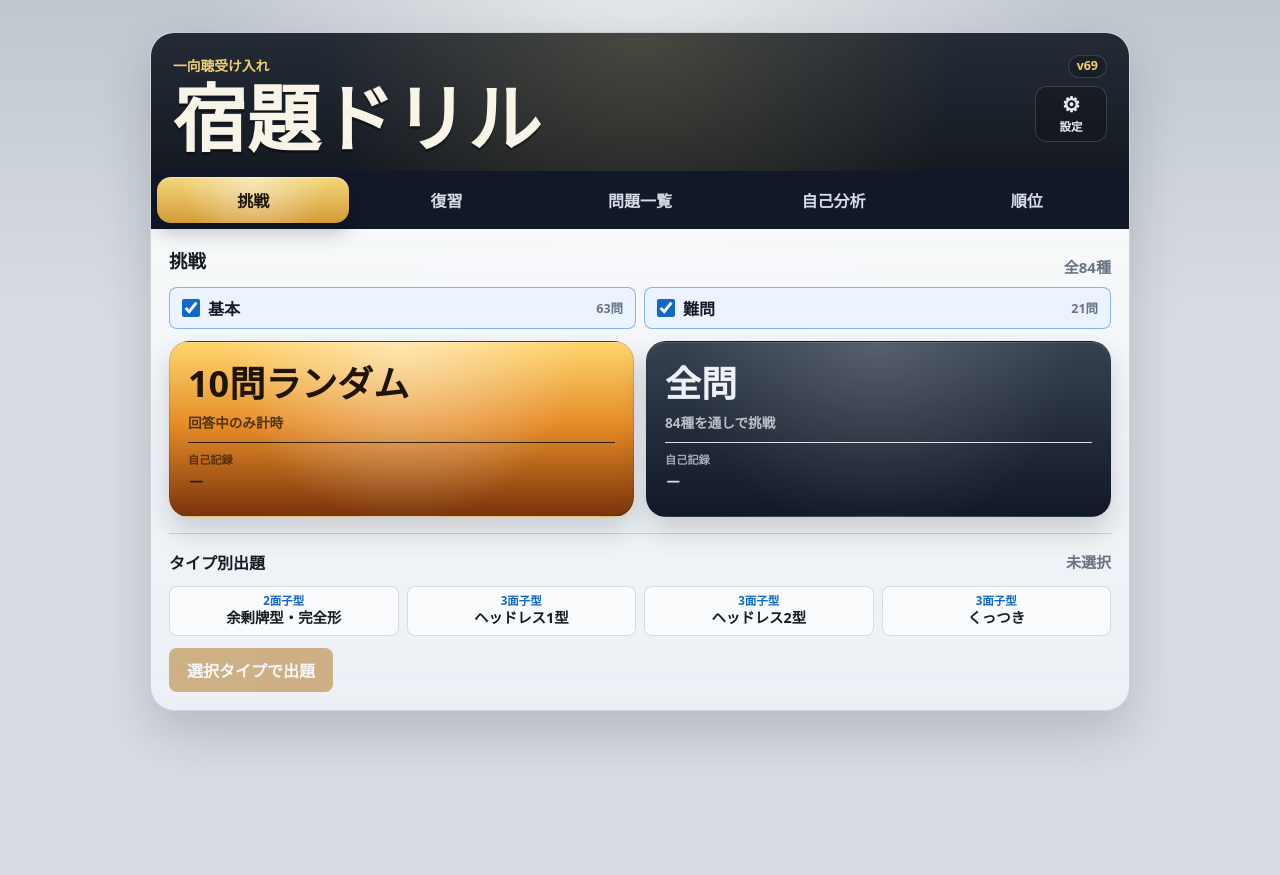
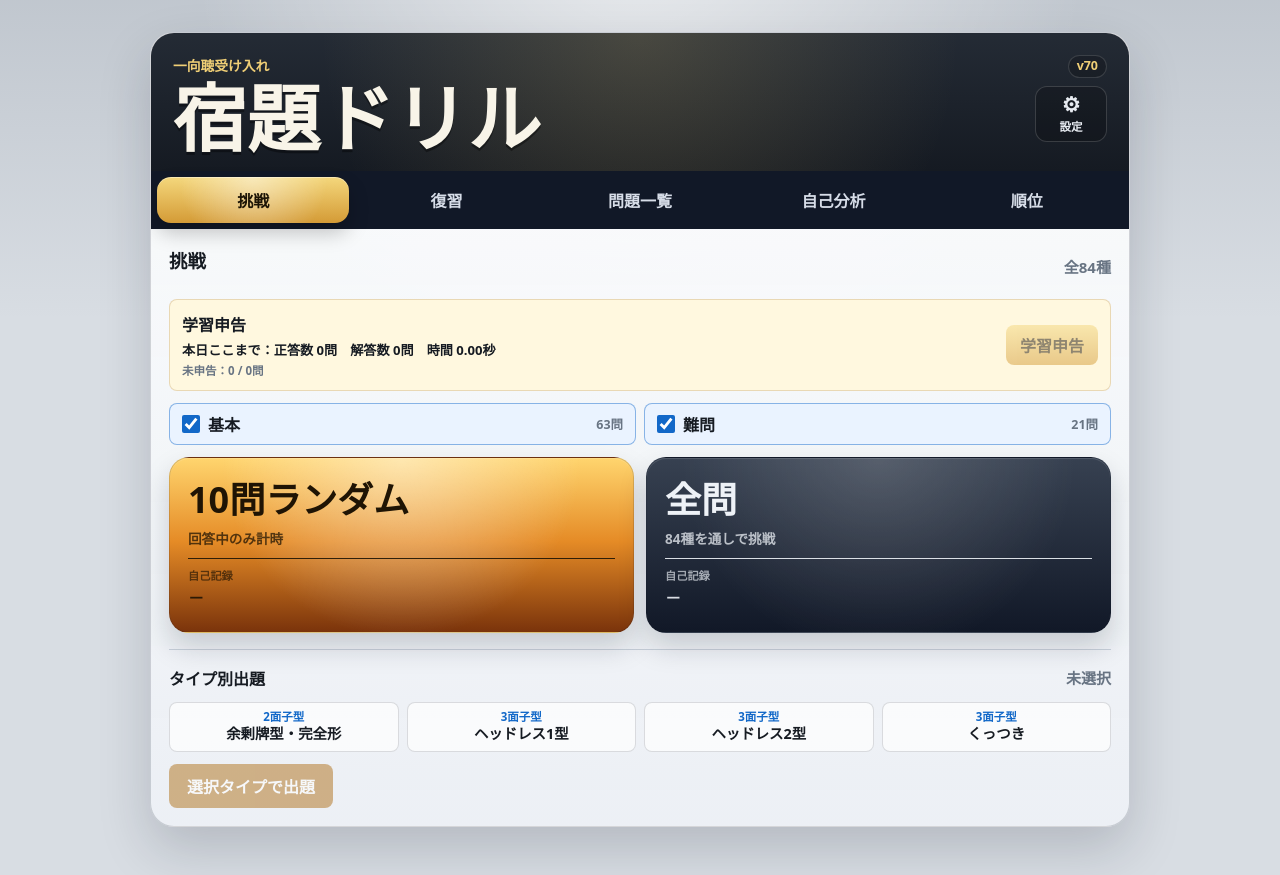
Before and after one commit to tenten-ensuku/1syanten-quiz, a Next.js app: page / in a window 1280 px wide. Before the commit the page ends 800 px from the top, so only its background shows below. Built offline with nearby package versions, Linux system fonts and the light colour scheme.

Commit message:
Switch rankings to learning reports

```diff
--- a/src/app/globals.css
+++ b/src/app/globals.css
@@ -536,7 +536,7 @@ h2 {
 }
 
 .rankingPeriodTabs {
-  grid-template-columns: repeat(3, minmax(0, 1fr));
+  grid-template-columns: repeat(2, minmax(0, 1fr));
   margin-top: 8px;
 }
 
@@ -575,6 +575,53 @@ h2 {
   color: var(--muted);
   font-size: 0.78rem;
   font-weight: 700;
+}
+
+.learningReportCard {
+  display: grid;
+  grid-template-columns: minmax(0, 1fr) auto;
+  align-items: center;
+  gap: 8px 12px;
+  margin: 12px 0;
+  padding: 12px;
+  border: 1px solid rgba(154, 103, 31, 0.22);
+  border-radius: 8px;
+  background: #fff8df;
+}
+
+.learningReportCard strong {
+  color: var(--text);
+}
+
+.learningReportCard p {
+  margin: 4px 0 0;
+  color: var(--text);
+  font-size: 0.82rem;
+  font-weight: 800;
+}
+
+.learningReportCard small {
+  display: block;
+  margin-top: 3px;
+  color: var(--muted);
+  font-size: 0.72rem;
+  font-weight: 800;
+}
+
+.learningReportCard button {
+  min-height: 40px;
+  padding: 8px 14px;
+  border: 0;
+  border-radius: 8px;
+  color: #1f1404;
+  background: linear-gradient(180deg, #f4d77c, #d49b36);
+  font-weight: 900;
+  cursor: pointer;
+}
+
+.learningReportCard button:disabled {
+  cursor: default;
+  opacity: 0.5;
 }
 
 .rankingList {
@@ -2049,6 +2096,14 @@ h2 {
     width: 100%;
   }
 
+  .learningReportCard {
+    grid-template-columns: 1fr;
+  }
+
+  .learningReportCard button {
+    width: 100%;
+  }
+
   .rankingEffortRow {
     grid-template-columns: 20px minmax(4.8rem, 1fr) auto auto auto;
     gap: 4px;
--- a/src/app/page.tsx
+++ b/src/app/page.tsx
@@ -17,18 +17,13 @@ import { HONOR_TILE_IDS, QUIZ_QUESTIONS, ShantenType, TileId } from "@/lib/quizD
 import { createRandomVariant } from "@/lib/quizTransforms";
 import {
   type EffortRankingRow,
-  type RankRankingRow,
-  type RankingCategory,
   type RankingChallengeMode,
   type RankingDifficulty,
   type RankingPeriod,
-  type RankGenre,
   type PendingDailyEffort,
   fetchEffortRankings,
-  fetchRankRankings,
   getJstDateKey,
-  submitDailyEffortEvent,
-  submitRankingResult
+  submitDailyEffortEvent
 } from "@/lib/rankingApi";
 
 type QuestionStats = {
@@ -119,15 +114,6 @@ const DEFAULT_SETTINGS: AppSettings = {
   slideTouchEnabled: true
 };
 const BASE_PATH = process.env.NEXT_PUBLIC_BASE_PATH ?? "";
-
-const RANK_GENRES: { id: RankGenre; label: string }[] = [
-  { id: "basic-random10", label: "基本10問" },
-  { id: "both-random10", label: "基本+難問10問" },
-  { id: "advanced-random10", label: "難問10問" },
-  { id: "basic-all", label: "基本63問" },
-  { id: "both-all", label: "基本+難問84問" },
-  { id: "advanced-all", label: "難問21問" }
-];
 
 type ExplanationAsset = {
   src: string;
@@ -667,12 +653,8 @@ export default function Home() {
     useState(false);
   const [dailyActivity, setDailyActivity] = useState<DailyActivityByDate>({});
   const [hasLoadedDailyActivity, setHasLoadedDailyActivity] = useState(false);
-  const [rankingCategory, setRankingCategory] =
-    useState<RankingCategory>("effort");
   const [rankingPeriod, setRankingPeriod] = useState<RankingPeriod>("daily");
-  const [rankGenre, setRankGenre] = useState<RankGenre>("basic-random10");
   const [effortRankingRows, setEffortRankingRows] = useState<EffortRankingRow[]>([]);
-  const [rankRankingRows, setRankRankingRows] = useState<RankRankingRow[]>([]);
   const [rankingLoading, setRankingLoading] = useState(false);
   const [rankingError, setRankingError] = useState("");
   const [rankingSubmitStatus, setRankingSubmitStatus] = useState("");
@@ -767,21 +749,13 @@ export default function Home() {
     let active = true;
     setRankingLoading(true);
     setRankingError("");
-    const request =
-      rankingCategory === "effort"
-        ? fetchEffortRankings(rankingPeriod)
-        : fetchRankRankings(rankingPeriod, rankGenre);
-
-    void request
+
+    void fetchEffortRankings(rankingPeriod)
       .then((rows) => {
         if (!active) {
           return;
         }
-        if (rankingCategory === "effort") {
-          setEffortRankingRows(rows as EffortRankingRow[]);
-        } else {
-          setRankRankingRows(rows as RankRankingRow[]);
-        }
+        setEffortRankingRows(rows);
       })
       .catch((error) => {
         if (active) {
@@ -799,7 +773,7 @@ export default function Home() {
     return () => {
       active = false;
     };
-  }, [menuTab, rankGenre, rankingCategory, rankingPeriod]);
+  }, [menuTab, rankingPeriod]);
 
   const correctShantenCategoryId = getShantenCategoryId(question.shantenTypes);
   const isTileAnswerCorrect = isSameTileSet(selectedTiles, question.answers);
@@ -836,6 +810,17 @@ export default function Home() {
   const dailyActivityRows = Object.entries(dailyActivity)
     .filter(([, activity]) => activity.answerCount > 0)
     .sort(([leftDate], [rightDate]) => rightDate.localeCompare(leftDate));
+  const todayKey = getJstDateKey();
+  const todayActivity = dailyActivity[todayKey] ?? {
+    correctCount: 0,
+    answerCount: 0,
+    totalMs: 0
+  };
+  const todayPendingEffort = pendingDailyEffort[todayKey] ?? {
+    correctCount: 0,
+    answerCount: 0,
+    totalMs: 0
+  };
   const difficultySelectionKey = getDifficultySelectionKey(selectedDifficulties);
   const randomRecordKey = difficultySelectionKey
     ? (`${difficultySelectionKey}:random10` as ChallengeRecordKey)
@@ -1310,53 +1295,29 @@ export default function Home() {
     );
   };
 
-  const submitCompletedResult = async () => {
-    if (!session || session.mode !== "timeAttack" || submittedRunId === session.runId) {
-      return;
-    }
-
+  const submitLearningReport = async (eventId: string) => {
     const nickname = settings.nickname.trim();
     if (!nickname) {
       setRankingSubmitStatus("設定でニックネームを入力してください。");
-      return;
-    }
-
-    const questionCount = session.order.length;
-    const mistakeCount = Math.max(0, session.answeredCount - session.correctCount);
-    const score = calculateScore(
-      questionCount,
-      session.correctCount,
-      mistakeCount,
-      session.totalMs
-    );
-    const rank = rankForResult(questionCount, session.correctCount, session.totalMs);
-
-    setRankingSubmitStatus("送信中...");
-    try {
-      const deviceId = getDeviceId();
+      return false;
+    }
+
     const activityDate = getJstDateKey();
     const pendingEffort = pendingDailyEffort[activityDate] ?? {
       correctCount: 0,
       answerCount: 0,
       totalMs: 0
     };
-      await submitRankingResult({
-        run_id: session.runId,
-        player_name: nickname,
-        device_id: deviceId,
-        difficulty_mode: session.difficultyMode ?? "both",
-        challenge_mode: session.challengeMode ?? "type_filtered",
-        rank,
-        score,
-        correct_count: session.correctCount,
-        answer_count: questionCount,
-        elapsed_seconds: Number((session.totalMs / 1000).toFixed(2)),
-        average_seconds: Number((session.totalMs / questionCount / 1000).toFixed(2)),
-        client_version: APP_VERSION
-      });
+    if (pendingEffort.answerCount === 0) {
+      setRankingSubmitStatus("申告できる新しい学習記録はありません。");
+      return false;
+    }
+
+    setRankingSubmitStatus("送信中...");
+    try {
       await submitDailyEffortEvent(
-        session.runId,
-        deviceId,
+        eventId,
+        getDeviceId(),
         nickname,
         activityDate,
         pendingEffort
@@ -1369,15 +1330,31 @@ export default function Home() {
           totalMs: 0
         }
       }));
-      setSubmittedRunId(session.runId);
-      setRankingSubmitStatus("ランキングへ送信しました。");
+      setRankingSubmitStatus("学習記録を申告しました。");
+      return true;
     } catch (error) {
       setRankingSubmitStatus(
         error instanceof Error
           ? `送信に失敗しました。${error.message}`
           : "送信に失敗しました。"
       );
-    }
+      return false;
+    }
+  };
+
+  const submitCompletedResult = async () => {
+    if (!session || session.mode !== "timeAttack" || submittedRunId === session.runId) {
+      return;
+    }
+
+    const succeeded = await submitLearningReport(session.runId);
+    if (succeeded) {
+      setSubmittedRunId(session.runId);
+    }
+  };
+
+  const submitMenuLearningReport = () => {
+    void submitLearningReport(createRunId());
   };
 
   const renderQuestionList = () => (
@@ -1664,30 +1641,11 @@ export default function Home() {
             <span className="questionCount">上位50名</span>
           </div>
 
-          <div className="rankingCategoryTabs" aria-label="ランキング種目">
-            {(
-              [
-                ["effort", "正答数"],
-                ["rank", "到達ランク"]
-              ] as const
-            ).map(([category, label]) => (
-              <button
-                className={rankingCategory === category ? "active" : ""}
-                key={category}
-                type="button"
-                onClick={() => setRankingCategory(category)}
-              >
-                {label}
-              </button>
-            ))}
-          </div>
-
           <div className="rankingPeriodTabs" aria-label="ランキング期間">
             {(
               [
                 ["daily", "日別"],
-                ["weekly", "週間"],
-                ["all", "歴代"]
+                ["weekly", "週間"]
               ] as const
             ).map(([period, label]) => (
               <button
@@ -1701,36 +1659,15 @@ export default function Home() {
             ))}
           </div>
 
-          {rankingCategory === "rank" ? (
-            <div className="rankGenreGrid" aria-label="到達ランクのジャンル">
-              {RANK_GENRES.map((genre) => (
-                <button
-                  className={rankGenre === genre.id ? "active" : ""}
-                  key={genre.id}
-                  type="button"
-                  onClick={() => setRankGenre(genre.id)}
-                >
-                  {genre.label}
-                </button>
-              ))}
-            </div>
-          ) : null}
-
-          {rankingCategory === "effort" ? (
           <p className="rankingDescription">
             正答数は、積み重ねた努力の記録です。
           </p>
-          ) : (
-            <p className="rankingDescription">
-              期間内に送信した成績のうち、最高到達ランクを表示します。
-            </p>
-          )}
 
           {rankingLoading ? (
             <p className="rankingEmpty">読み込み中...</p>
           ) : rankingError ? (
             <p className="rankingEmpty error">ランキングを取得できませんでした。</p>
-          ) : rankingCategory === "effort" ? (
+          ) : (
             effortRankingRows.length > 0 ? (
               <div className="rankingList">
                 {effortRankingRows.map((row, index) => (
@@ -1751,27 +1688,6 @@ export default function Home() {
             ) : (
               <p className="rankingEmpty">まだ投稿がありません。</p>
             )
-          ) : rankRankingRows.length > 0 ? (
-            <div className="rankingList">
-              {rankRankingRows.map((row, index) => (
-                <div className="rankingRow" key={`${row.device_id}-${row.submitted_at}`}>
-                  <strong className="rankingPlace">{index + 1}</strong>
-                  <div className="rankingPlayer">
-                    <strong>{row.player_name}</strong>
-                    <span>
-                      {Number(row.average_seconds).toFixed(2)}秒　{row.answer_count}問
-                    </span>
-                  </div>
-                  <strong
-                    className={`rankingRank ${rankClassName(row.rank as ResultRank)}`}
-                  >
-                    {row.rank}
-                  </strong>
-                </div>
-              ))}
-            </div>
-          ) : (
-            <p className="rankingEmpty">まだ投稿がありません。</p>
           )}
         </section>
       );
@@ -1782,6 +1698,34 @@ export default function Home() {
         <div className="sectionTitleRow">
           <h2 id="challenge-title">挑戦</h2>
           <span className="questionCount">全{challengeQuestionIndexes.length}種</span>
+        </div>
+        <div className="learningReportCard">
+          <div>
+            <strong>学習申告</strong>
+            <p>
+              本日ここまで：正答数 {todayActivity.correctCount}問　解答数{" "}
+              {todayActivity.answerCount}問　時間 {formatTime(todayActivity.totalMs)}
+            </p>
+            <small>
+              未申告：{todayPendingEffort.correctCount} / {todayPendingEffort.answerCount}問
+            </small>
+          </div>
+          <button
+            type="button"
+            onClick={submitMenuLearningReport}
+            disabled={
+              !settings.nickname.trim() ||
+              todayPendingEffort.answerCount === 0 ||
+              rankingSubmitStatus === "送信中..."
+            }
+          >
+            学習申告
+          </button>
+          {rankingSubmitStatus ? (
+            <p className="rankingSubmitStatus" role="status">
+              {rankingSubmitStatus}
+            </p>
+          ) : null}
         </div>
         <div className="difficultySelector" aria-label="出題難易度を選択">
           {(["基本", "応用"] as const).map((difficulty) => (
@@ -1964,10 +1908,10 @@ export default function Home() {
 
         <div className="rankingSubmitCard">
           <div>
-            <strong>ランキングへ送信</strong>
+            <strong>学習申告</strong>
             <p>
               {settings.nickname.trim()
-                ? `${settings.nickname}として、正答数と到達ランクを送信します。`
+                ? "本日のここまでの正答数・解答数・時間を記録送信します。"
                 : "設定でニックネームを入力すると送信できます。"}
             </p>
           </div>
@@ -1976,11 +1920,12 @@ export default function Home() {
             onClick={submitCompletedResult}
             disabled={
               !settings.nickname.trim() ||
+              todayPendingEffort.answerCount === 0 ||
               rankingSubmitStatus === "送信中..." ||
               submittedRunId === session?.runId
             }
           >
-            {submittedRunId === session?.runId ? "送信済み" : "成績を送信"}
+            {submittedRunId === session?.runId ? "申告済み" : "学習申告"}
           </button>
           {rankingSubmitStatus ? (
             <p className="rankingSubmitStatus" role="status">
--- a/src/lib/appVersion.ts
+++ b/src/lib/appVersion.ts
@@ -1 +1 @@
-export const APP_VERSION = "v69";
+export const APP_VERSION = "v70";
```
Lines whose indentation alone changed are shown as unchanged.
